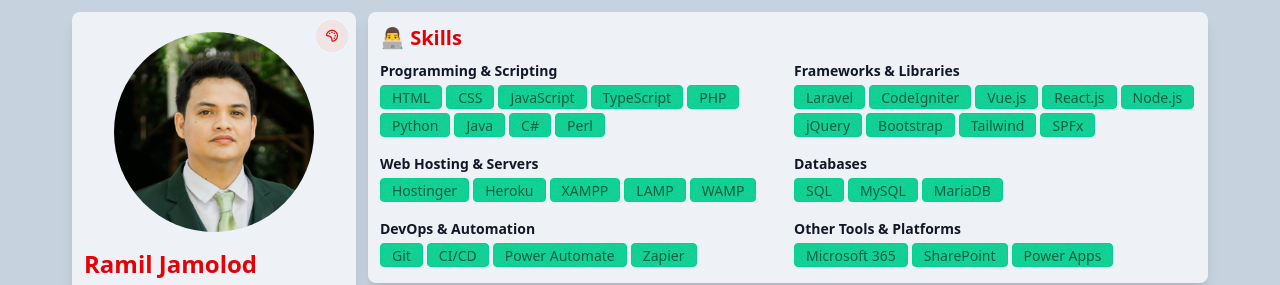
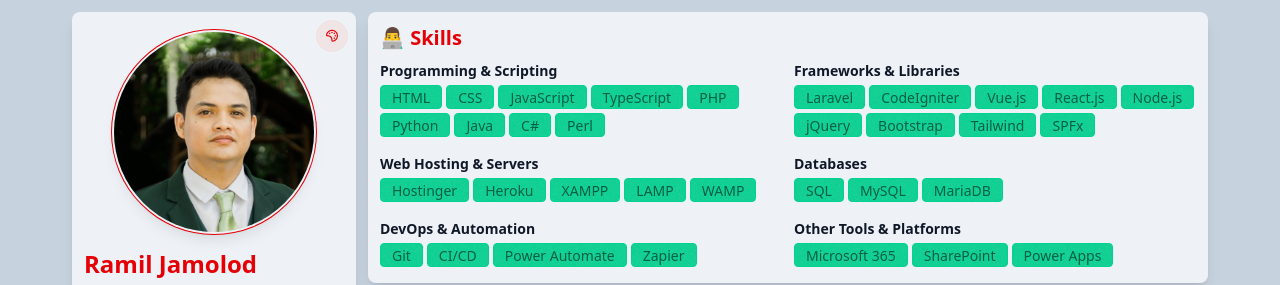
Before and after one commit to ramjam97/ramjam97.github.io, a React (Vite) app: page / in a window 1280 px wide. Shown: the top 285 px of the page. Built offline with nearby package versions, Linux system fonts and the light colour scheme.

Commit message:
added border

```diff
--- a/package.json
+++ b/package.json
@@ -1,7 +1,7 @@
 {
   "name": "ram-jamolod",
   "private": true,
-  "version": "2.0.1",
+  "version": "2.0.2",
   "type": "module",
   "scripts": {
     "dev": "vite",
--- a/src/components/Profile.tsx
+++ b/src/components/Profile.tsx
@@ -24,8 +24,8 @@ export default function Profile() {
 
                 <span className='px-3 py-2 flex items-center justify-center'>
                     <div className='avatar'>
-                        <div className='w-50'>
-                            <img src={ProfileImg} className='skeleton rounded-full text-transparent' alt={data.name} />
+                        <div className='w-50 ring ring-primary ring-offset-base-100 ring-offset-2 shadow-lg skeleton rounded-full text-transparent'>
+                            <img src={ProfileImg} className='' alt={data.name} />
                         </div>
                     </div>
                 </span>
```
Also changed, not shown: 1 other file (tests, documents, lock files or other folders).
